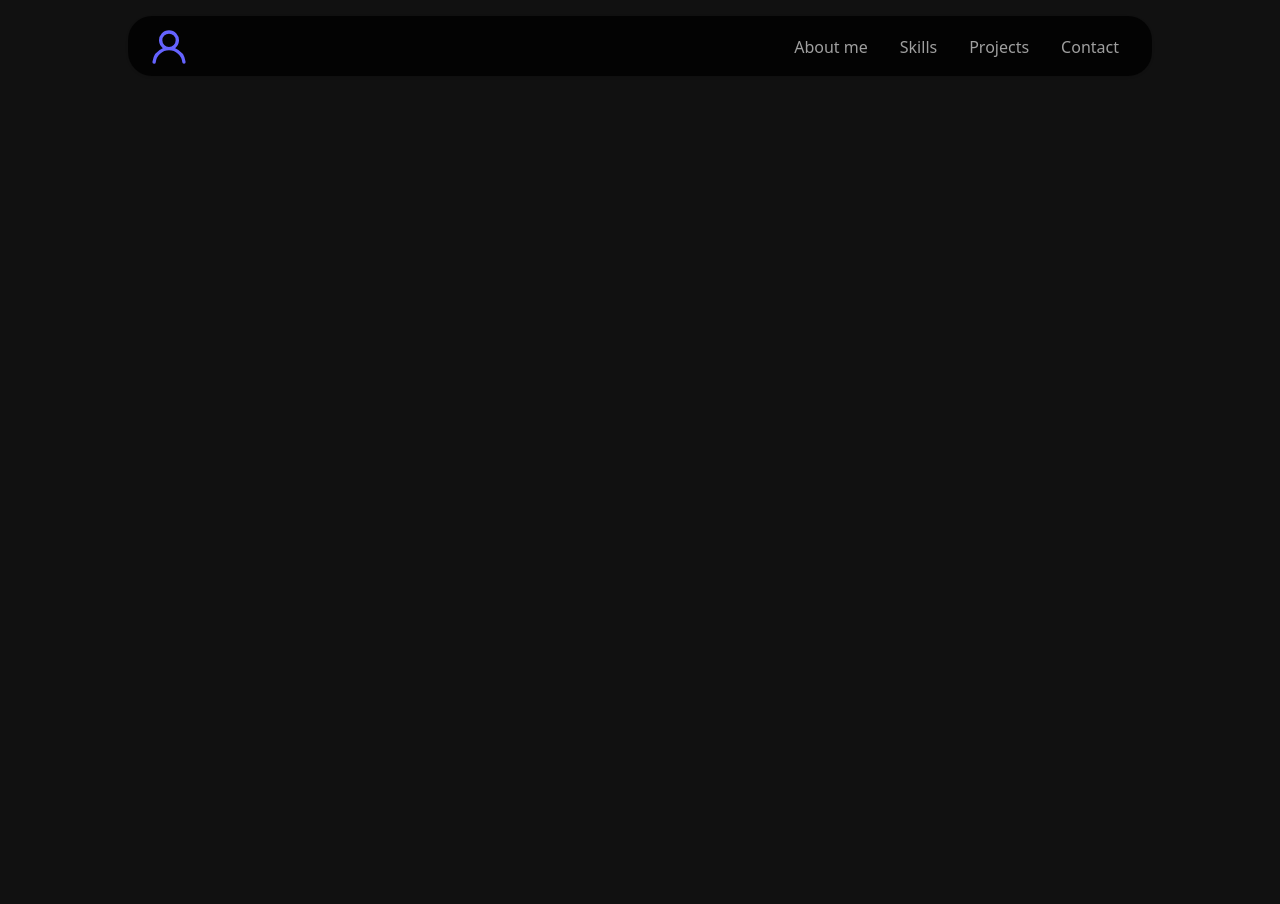
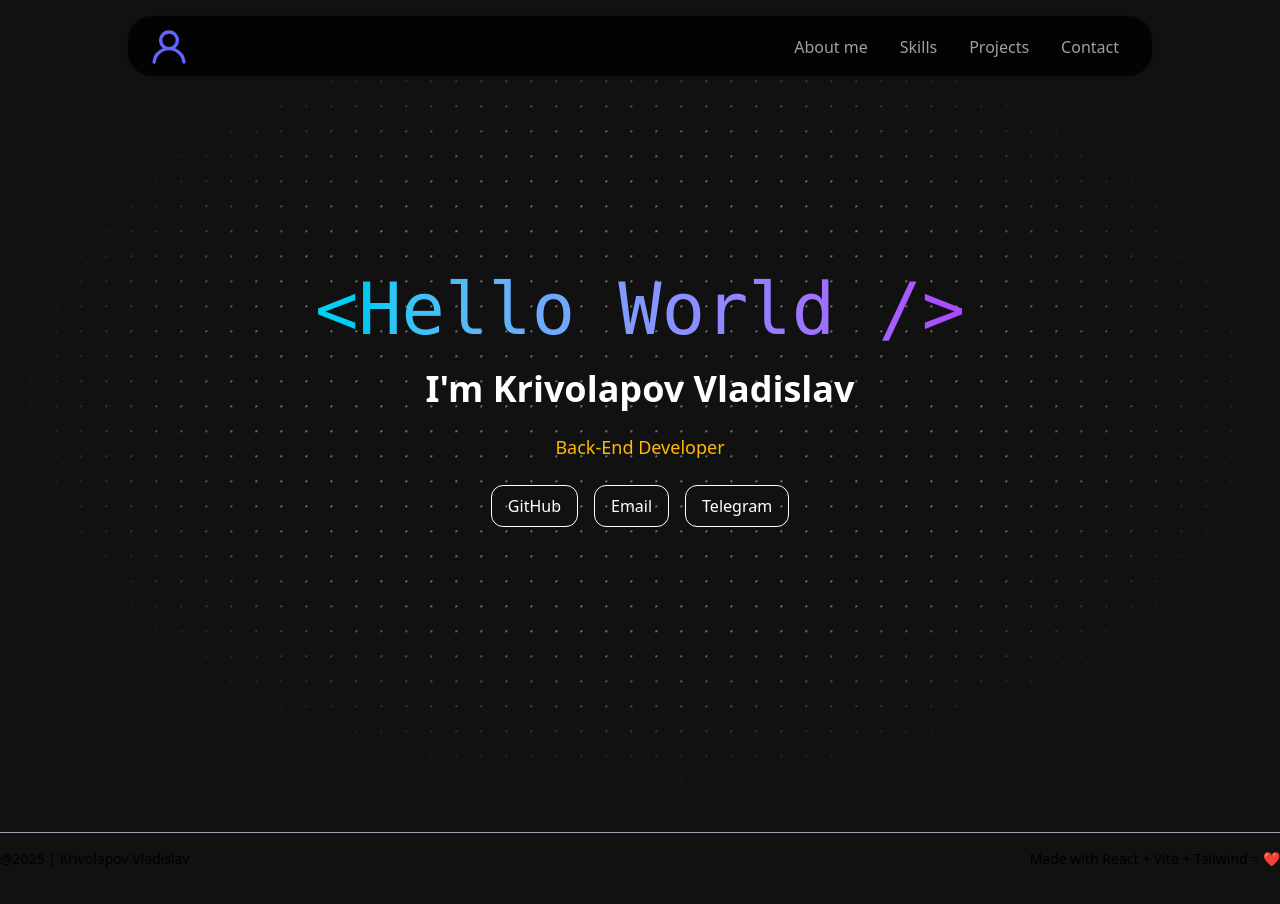
Before and after one commit to nell-shark/nell-shark.github.io, a React (Vite) app: page / in a window 1280 px wide. Shown: the top 904 px of the page. Built offline with nearby package versions, Linux system fonts and the light colour scheme.

Commit message:
Add Home component with DotsBackground and SocialLink components

```diff
--- /dev/null
+++ b/src/App.css
@@ -0,0 +1,28 @@
+@import 'tailwindcss';
+
+@theme {
+  --animate-move-bg-diagonal: moveBgDiagonal 4s linear infinite;
+  --animate-fade-in: fadeIn 0.6s ease-out forwards;
+
+  @keyframes moveBgDiagonal {
+    0% {
+      background-position: 0 0;
+    }
+
+    100% {
+      background-position: 25px 25px;
+    }
+  }
+
+  @keyframes fadeIn {
+    0% {
+      opacity: 0;
+      transform: translateY(10px);
+    }
+
+    100% {
+      opacity: 1;
+      transform: translateY(0);
+    }
+  }
+}
--- a/src/App.tsx
+++ b/src/App.tsx
@@ -1,9 +1,15 @@
+import '@/App.css';
+
+import { Footer } from '@/components/Footer';
+import { Home } from '@/components/Home';
 import { Navbar } from '@/components/Navbar';
 
 export function App() {
   return (
-    <main className='container mx-auto h-[200vh]'>
+    <main className='container mx-auto min-h-[100vh]'>
       <Navbar />
+      <Home />
+      <Footer />
     </main>
   );
 }
--- /dev/null
+++ b/src/components/Home/DotsBackground/DotsBackground.tsx
@@ -0,0 +1,5 @@
+export function DotsBackground() {
+  return (
+    <div className='animate-wiggle pointer-events-none absolute inset-0 z-0 h-full w-full animate-[moveBgDiagonal_2s_linear_infinite] bg-transparent bg-[radial-gradient(#969696_1px,transparent_1px)] [mask-image:radial-gradient(ellipse_50%_50%_at_50%_50%,#000_60%,transparent_100%)] [background-size:25px_25px]' />
+  );
+}
--- /dev/null
+++ b/src/components/Home/DotsBackground/index.ts
@@ -0,0 +1 @@
+export * from './DotsBackground';
--- /dev/null
+++ b/src/components/Home/Home.tsx
@@ -0,0 +1,36 @@
+import { DotsBackground } from '@/components/Home/DotsBackground';
+import { SocialLink } from '@/components/Home/SocialLink';
+import { EMAIL_URL, GITHUB_PROFILE_URL, TELEGRAM_PROFILE_URL } from '@/data/info';
+
+const SocialLinks = [
+  { href: GITHUB_PROFILE_URL, text: 'GitHub', isExternal: true },
+  { href: EMAIL_URL, text: 'Email', isExternal: false },
+  { href: TELEGRAM_PROFILE_URL, text: 'Telegram', isExternal: true }
+];
+
+export function Home() {
+  return (
+    <section
+      id='#home'
+      className='relative flex min-h-screen flex-col items-center justify-center overflow-hidden bg-transparent'
+    >
+      <DotsBackground />
+
+      <div className='z-1 mx-auto max-w-4xl space-y-4 px-4 text-center md:space-y-6'>
+        <div className='animate-[fadeIn_0.5s_ease-in-out] bg-gradient-to-r from-cyan-400 to-purple-500 bg-clip-text font-mono text-5xl text-transparent sm:text-6xl md:text-7xl'>
+          &lt;Hello World /&gt;
+        </div>
+
+        <h1 className='animate-[fadeIn_1s_ease-in-out] text-4xl font-bold text-white'>I'm Krivolapov Vladislav</h1>
+
+        <p className='animate-[fadeIn_1.5s_ease-in-out] text-lg text-amber-400'>Back-End Developer</p>
+      </div>
+
+      <div className='z-1 mt-6 flex animate-[fadeIn_2s_ease-in-out] gap-4'>
+        {SocialLinks.map(({ href, text, isExternal }) => (
+          <SocialLink key={href} href={href} text={text} isExternal={isExternal} />
+        ))}
+      </div>
+    </section>
+  );
+}
--- /dev/null
+++ b/src/components/Home/SocialLink/SocialLink.tsx
@@ -0,0 +1,18 @@
+type SocialLinkProps = {
+  href: string;
+  text: string;
+  isExternal?: boolean;
+};
+
+export function SocialLink({ href, text, isExternal = false }: Readonly<SocialLinkProps>) {
+  return (
+    <a
+      href={href}
+      target={isExternal ? '_blank' : '_self'}
+      rel={isExternal ? 'noopener noreferrer' : ''}
+      className='rounded-xl border border-white px-4 py-2 text-white transition hover:bg-white hover:text-black'
+    >
+      {text}
+    </a>
+  );
+}
--- /dev/null
+++ b/src/components/Home/SocialLink/index.ts
@@ -0,0 +1 @@
+export * from './SocialLink';
--- /dev/null
+++ b/src/components/Home/index.ts
@@ -0,0 +1 @@
+export * from './Home';
```
